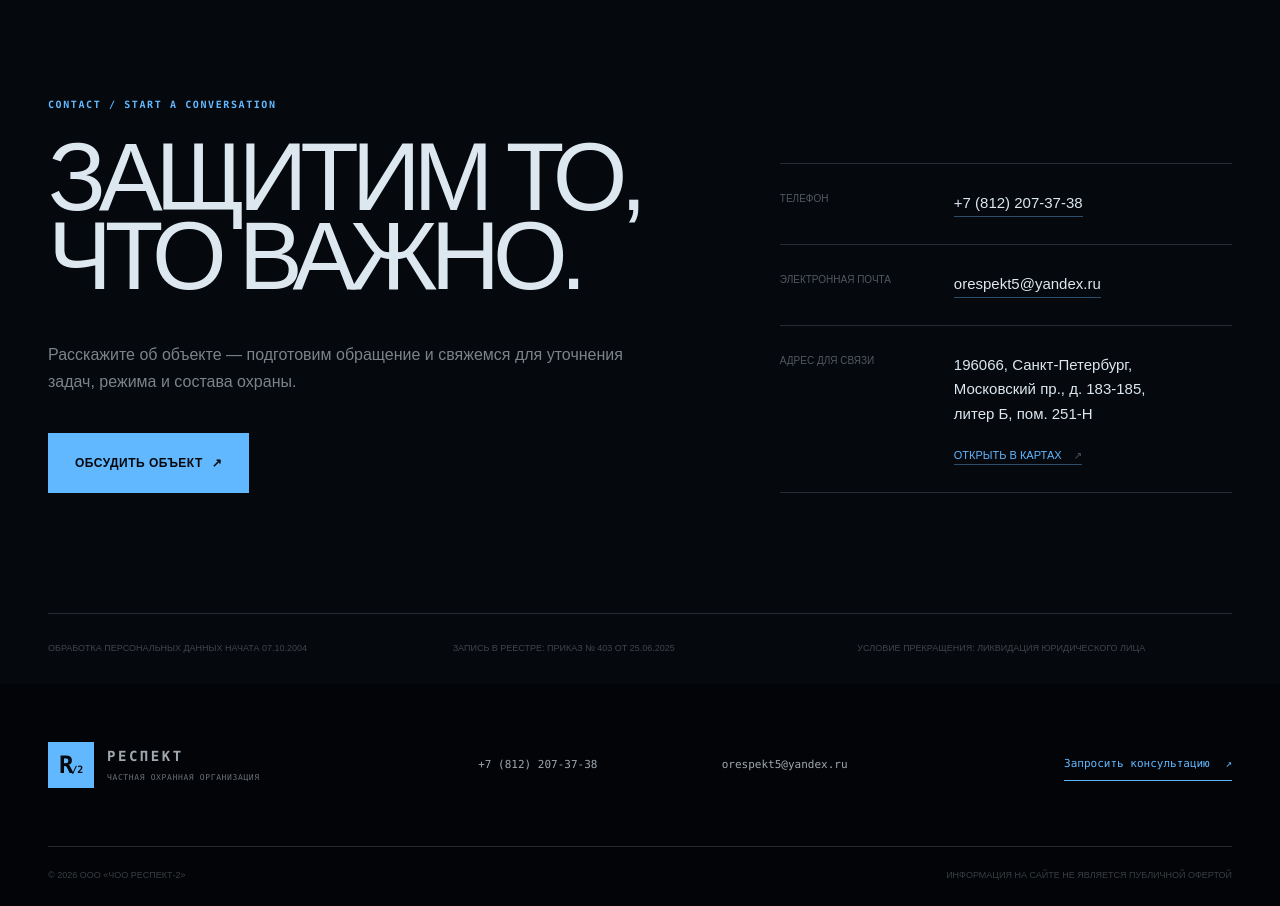
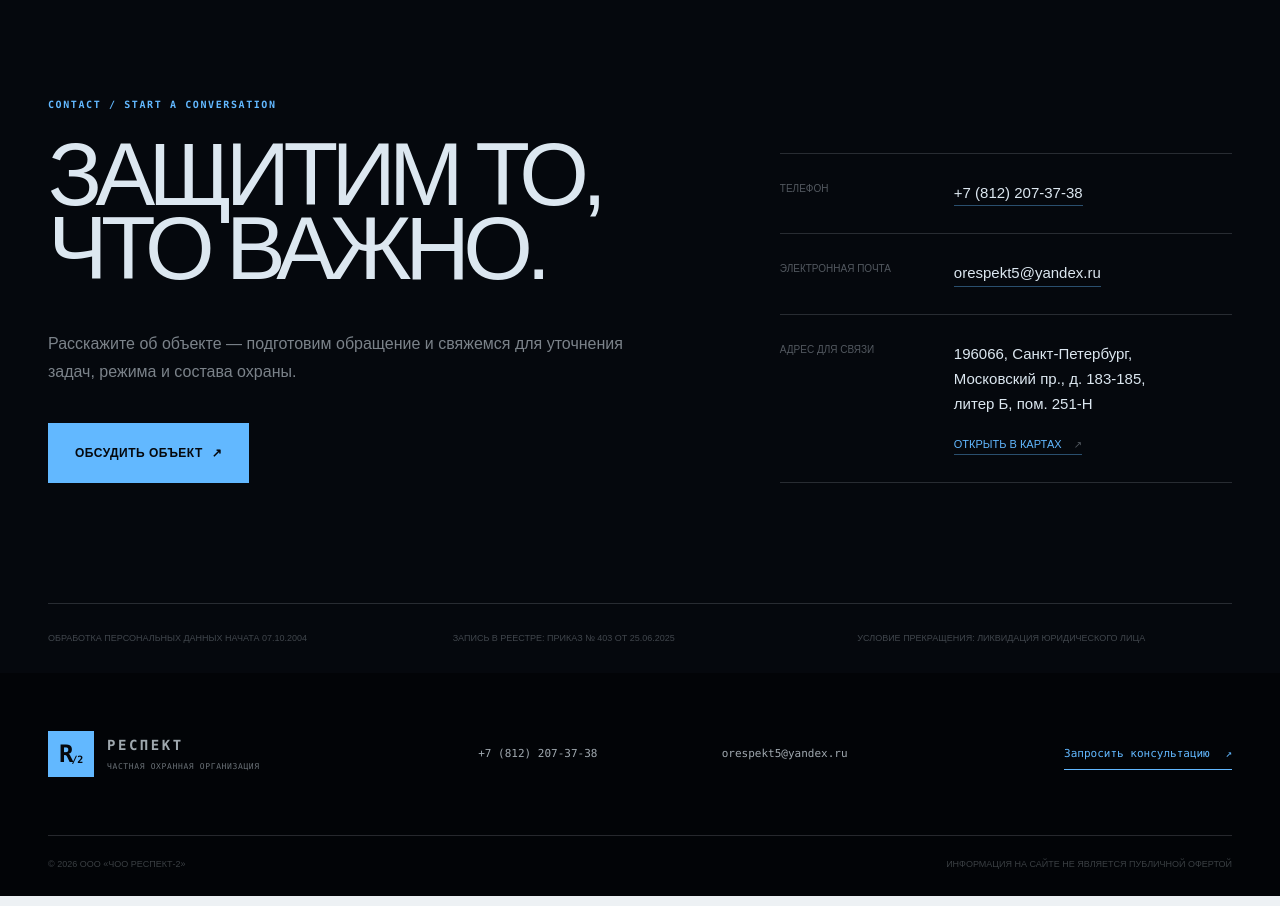
Before and after one commit to Gonerr/lendings, a Next.js app in the folder Респект-2/: page / in a window 1280 px wide. Shown: the part 6100-7006 px from the top of the page. Built offline with nearby package versions, Linux system fonts and the light colour scheme.

Commit message:
upd небольшие изменения в стилях

```diff
--- a/Респект-2/app/globals.css
+++ b/Респект-2/app/globals.css
@@ -834,7 +834,7 @@ footer button span {
 
 .contacts h2 {
     max-width: 800px;
-    font-size: clamp(64px, 7.5vw, 130px);
+    font-size: clamp(64px, 7vw, 130px);
 }
 
 .contact-main>p:not(.section-code) {
```
